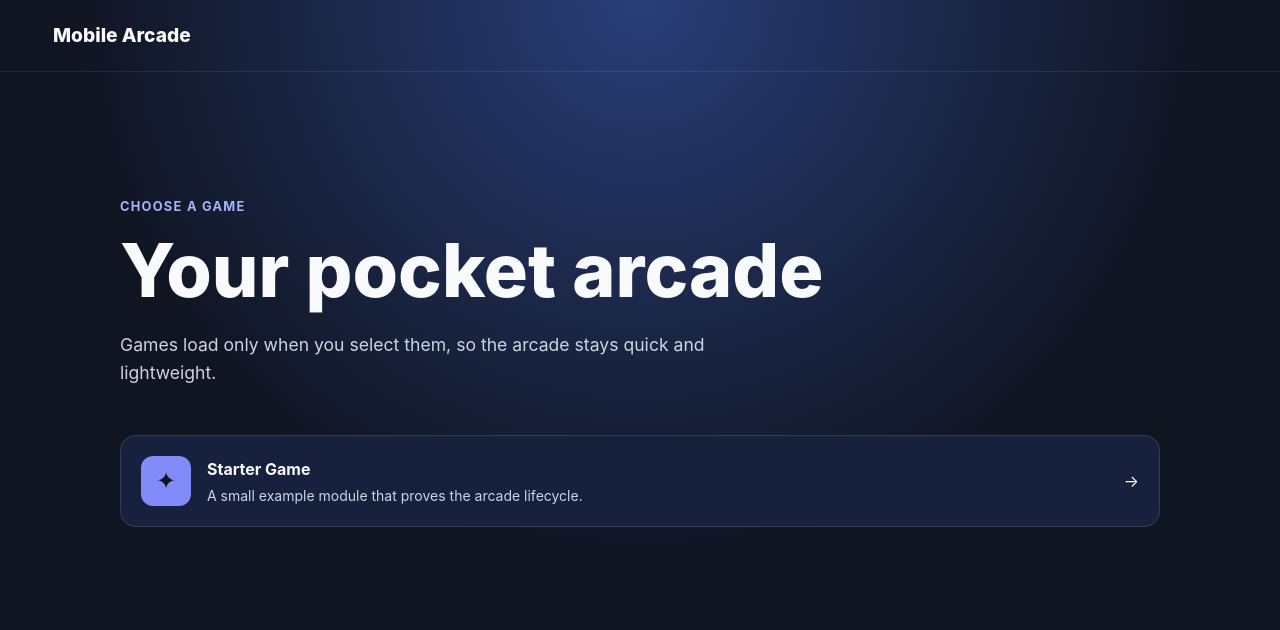
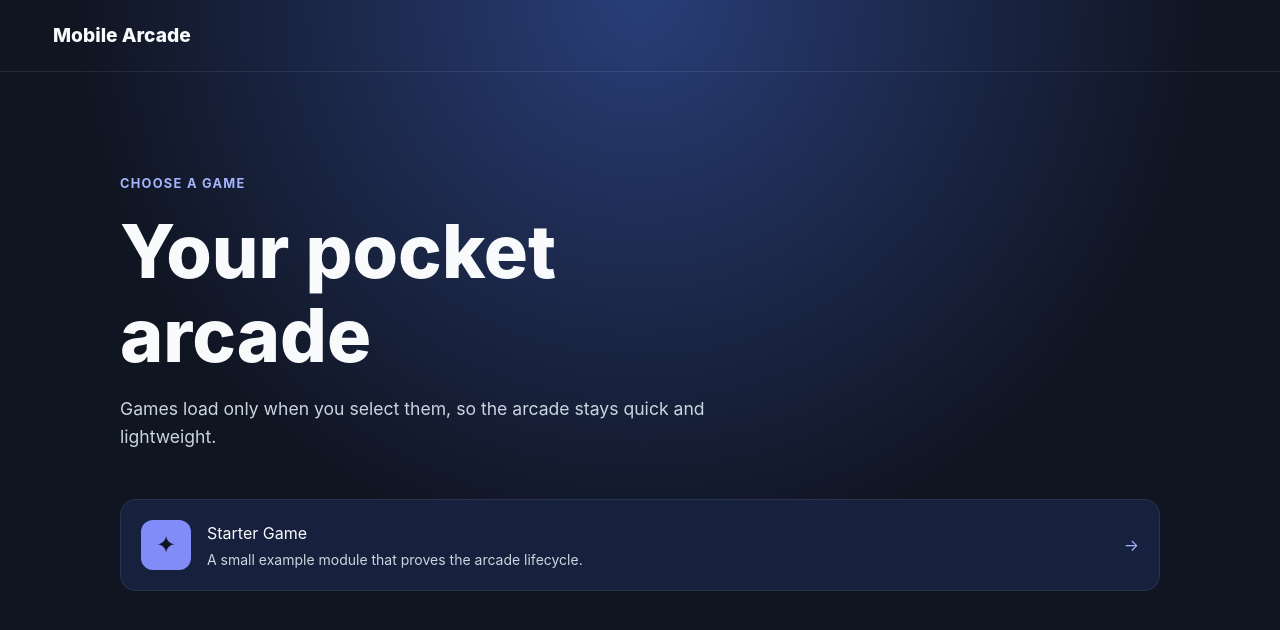
Before and after one commit to FreyBence/arcade, a React (Vite) app: page / in a window 1280 px wide. Shown: the top 630 px of the page. Built offline with nearby package versions, Linux system fonts and the light colour scheme.

Commit message:
issue-61: build game catalogue components

```diff
--- a/src/arcade/ArcadeApp.tsx
+++ b/src/arcade/ArcadeApp.tsx
@@ -1,9 +1,9 @@
 import { useEffect, useRef, useState } from 'react'
+import { appConfig } from '../config'
+import { AppHeader, AppHeaderAction, AppShell, GameCatalogue, IconButton, PageContainer, PageIntro } from '../shared/ui'
 import { GameManager } from './GameManager'
 import { gameRegistry } from './GameRegistry'
 import type { GameDefinition } from './types'
-import { appConfig } from '../config'
-import { AppHeader, AppHeaderAction, AppShell, IconButton } from '../shared/ui'
 
 export function ArcadeApp() {
   const gameHostRef = useRef<HTMLDivElement>(null)
@@ -17,23 +17,15 @@ export function ArcadeApp() {
     managerRef.current = manager
     manager.initialize(gameHostRef.current!)
     const unsubscribeFullscreen = manager.onFullscreenChange(setIsFullscreen)
-
-    return () => {
-      unsubscribeFullscreen()
-      manager.destroy()
-    }
+    return () => { unsubscribeFullscreen(); manager.destroy() }
   }, [])
 
   async function play(definition: GameDefinition) {
     setActiveGame(definition)
     setIsLoading(true)
-    try {
-      await managerRef.current?.start(definition)
-    } catch {
-      setActiveGame(null)
-    } finally {
-      setIsLoading(false)
-    }
+    try { await managerRef.current?.start(definition) }
+    catch { setActiveGame(null) }
+    finally { setIsLoading(false) }
   }
 
   function returnToArcade() {
@@ -42,60 +34,24 @@ export function ArcadeApp() {
     setActiveGame(null)
   }
 
-  function toggleFullscreen() {
-    managerRef.current?.toggleFullscreen()
-  }
-
   return (
-    <AppShell
-      header={(
-        <AppHeader
-          brand={appConfig.name}
-          onHome={returnToArcade}
-          actions={activeGame && (
-            <AppHeaderAction
-              onClick={returnToArcade}
-              icon="×"
-              label="Exit game"
-              collapseOnSmall
-            />
-          )}
-        />
-      )}
-    >
+    <AppShell header={<AppHeader brand={appConfig.name} onHome={returnToArcade} actions={activeGame && (
+      <AppHeaderAction onClick={returnToArcade} icon="×" label="Exit game" collapseOnSmall />
+    )} />}>
       <div className="arcade-app">
-      {activeGame && (
-        <section className="game-page" aria-live="polite">
-          <div className="game-heading">
-            <span>{activeGame.icon}</span>
-            <h1>{activeGame.title}</h1>
-          </div>
+        {activeGame && <section className="game-page" aria-live="polite">
+          <div className="game-heading"><span>{activeGame.icon}</span><h1>{activeGame.title}</h1></div>
           {isLoading && <p>Loading game…</p>}
-        </section>
-      )}
-      <div ref={gameHostRef} className={activeGame ? 'game-host game-host-active' : 'game-host'}>
-        {activeGame && (
-          <IconButton className="fullscreen-button" onClick={toggleFullscreen} aria-label={isFullscreen ? 'Exit fullscreen' : 'Enter fullscreen'}>
+        </section>}
+        <div ref={gameHostRef} className={activeGame ? 'game-host game-host-active' : 'game-host'}>
+          {activeGame && <IconButton className="fullscreen-button" onClick={() => managerRef.current?.toggleFullscreen()} aria-label={isFullscreen ? 'Exit fullscreen' : 'Enter fullscreen'}>
             <span aria-hidden="true">{isFullscreen ? '×' : '⛶'}</span>
-          </IconButton>
-        )}
-      </div>
-      {!activeGame && (
-        <section className="catalogue">
-          <p className="eyebrow">Choose a game</p>
-          <h1>Your pocket arcade</h1>
-          <p className="intro">Games load only when you select them, so the arcade stays quick and lightweight.</p>
-          <div className="game-grid">
-            {gameRegistry.map((game) => (
-              <button className="game-card" key={game.id} onClick={() => void play(game)}>
-                <span className="game-icon">{game.icon}</span>
-                <span className="game-card-copy"><strong>{game.title}</strong><small>{game.description}</small></span>
-                <span aria-hidden="true">→</span>
-              </button>
-            ))}
-          </div>
-        </section>
-      )}
+          </IconButton>}
+        </div>
+        {!activeGame && <PageContainer className="catalogue" spacing="hero">
+          <PageIntro eyebrow="Choose a game" title="Your pocket arcade" description="Games load only when you select them, so the arcade stays quick and lightweight." />
+          <GameCatalogue games={gameRegistry} onSelect={(game) => void play(game)} />
+        </PageContainer>}
       </div>
     </AppShell>
   )
--- /dev/null
+++ b/src/shared/ui/components/GameCard/GameCard.css
@@ -0,0 +1,17 @@
+.game-card {
+  display: flex;
+  align-items: center;
+  gap: var(--space-4);
+  padding: var(--space-5);
+}
+
+.game-card__copy {
+  display: grid;
+  flex: 1;
+  gap: var(--space-1);
+  min-width: 0;
+}
+
+.game-card__title { color: var(--color-text-primary); font: var(--type-body); }
+.game-card__description { color: var(--color-text-secondary); font: var(--type-small); }
+.game-card__indicator { flex: 0 0 auto; color: var(--color-text-accent); }
--- /dev/null
+++ b/src/shared/ui/components/GameCard/GameCard.tsx
@@ -0,0 +1,22 @@
+import type { GameDefinition } from '../../../../arcade/types'
+import { Card } from '../Card'
+import { IconTile } from '../IconTile'
+import './GameCard.css'
+
+export interface GameCardProps {
+  game: Pick<GameDefinition, 'id' | 'title' | 'description' | 'icon'>
+  onSelect: (gameId: GameDefinition['id']) => void
+}
+
+export function GameCard({ game, onSelect }: GameCardProps) {
+  return (
+    <Card interactive className="game-card" onClick={() => onSelect(game.id)} aria-label={`Play ${game.title}`}>
+      <IconTile aria-hidden="true">{game.icon}</IconTile>
+      <span className="game-card__copy">
+        <strong className="game-card__title">{game.title}</strong>
+        <span className="game-card__description">{game.description}</span>
+      </span>
+      <span className="game-card__indicator" aria-hidden="true">→</span>
+    </Card>
+  )
+}
--- /dev/null
+++ b/src/shared/ui/components/GameCard/index.ts
@@ -0,0 +1 @@
+export * from './GameCard'
--- /dev/null
+++ b/src/shared/ui/components/GameCatalogue/GameCatalogue.css
@@ -0,0 +1,5 @@
+.game-catalogue {
+  display: grid;
+  grid-template-columns: repeat(auto-fit, minmax(min(100%, var(--game-card-min-width)), 1fr));
+  gap: var(--space-4);
+}
--- /dev/null
+++ b/src/shared/ui/components/GameCatalogue/GameCatalogue.tsx
@@ -0,0 +1,14 @@
+import type { GameDefinition } from '../../../../arcade/types'
+import { GameCard } from '../GameCard'
+import './GameCatalogue.css'
+
+export interface GameCatalogueProps {
+  games: readonly GameDefinition[]
+  onSelect: (game: GameDefinition) => void
+}
+
+export function GameCatalogue({ games, onSelect }: GameCatalogueProps) {
+  return <div className="game-catalogue">{games.map((game) => (
+    <GameCard key={game.id} game={game} onSelect={() => onSelect(game)} />
+  ))}</div>
+}
--- /dev/null
+++ b/src/shared/ui/components/GameCatalogue/index.ts
@@ -0,0 +1 @@
+export * from './GameCatalogue'
--- a/src/shared/ui/index.ts
+++ b/src/shared/ui/index.ts
@@ -2,6 +2,8 @@ export * from './components/AppHeader'
 export * from './components/AppShell'
 export * from './components/Button'
 export * from './components/Card'
+export * from './components/GameCard'
+export * from './components/GameCatalogue'
 export * from './components/IconButton'
 export * from './components/IconTile'
 export * from './components/PageContainer'
--- a/src/styles.css
+++ b/src/styles.css
@@ -8,18 +8,10 @@
   min-height: calc(100dvh - var(--header-height));
 }
 
-.catalogue,
 .game-page {
   width: min(var(--content-max-width), calc(100% - 2 * var(--page-gutter)));
   margin: 0 auto;
   padding-block: clamp(var(--space-12), 10vw, var(--space-28));
-}
-
-.eyebrow {
-  color: var(--color-text-accent);
-  font: var(--type-eyebrow);
-  letter-spacing: var(--tracking-wide);
-  text-transform: uppercase;
 }
 
 h1 {
@@ -27,60 +19,8 @@ h1 {
   font: var(--type-display);
 }
 
-.intro {
-  max-width: var(--reading-width);
-  color: var(--color-text-secondary);
-  font: var(--type-body-large);
-}
-
-.game-grid {
-  display: grid;
-  grid-template-columns: repeat(auto-fit, minmax(min(100%, var(--game-card-min-width)), 1fr));
-  gap: var(--space-4);
+.catalogue .game-catalogue {
   margin-top: var(--space-12);
-}
-
-.game-card {
-  display: flex;
-  align-items: center;
-  gap: var(--space-4);
-  min-height: var(--touch-target-min);
-  text-align: left;
-  padding: var(--space-5);
-  color: inherit;
-  background: var(--color-surface-default);
-  border: 1px solid var(--color-border-default);
-  border-radius: var(--radius-lg);
-  transition:
-    transform var(--motion-fast) var(--ease-standard),
-    background-color var(--motion-fast) var(--ease-standard);
-}
-
-.game-card:hover {
-  transform: translateY(var(--motion-lift-distance));
-  background: var(--color-surface-hover);
-}
-
-.game-icon {
-  display: grid;
-  place-items: center;
-  width: var(--icon-tile-size);
-  height: var(--icon-tile-size);
-  border-radius: var(--radius-md);
-  background: var(--color-accent-primary);
-  color: var(--color-text-on-accent);
-  font-size: var(--font-size-icon);
-}
-
-.game-card-copy {
-  display: grid;
-  gap: var(--space-1);
-  flex: 1;
-}
-
-.game-card small {
-  color: var(--color-text-secondary);
-  font: var(--type-small);
 }
 
 .game-heading {
```
Also changed, not shown: 2 other files (tests, documents, lock files or other folders).
